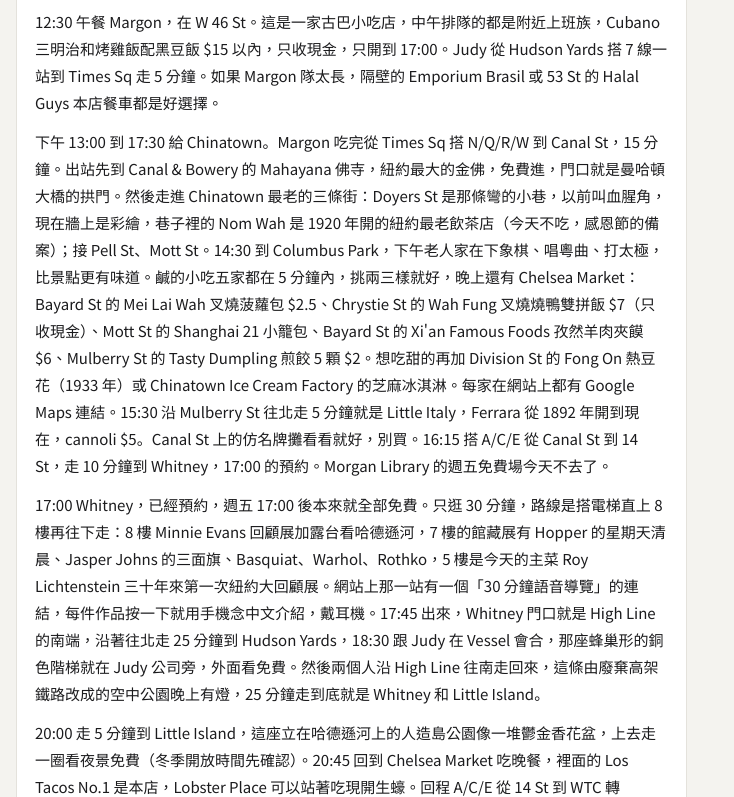
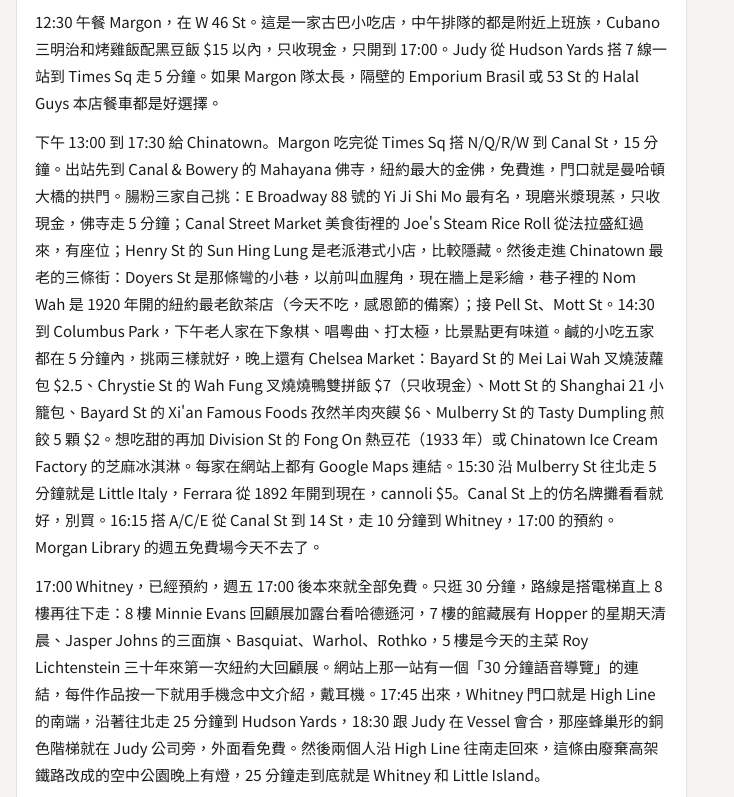
Before and after one commit to yc030772/2026NYC, a plain HTML site: page index.html in a window 1280 px wide. Shown: the part 8260-9057 px from the top of the page, without its empty margins (0-734 px from the left). Drawn offline with nearby package versions, Linux system fonts and the light colour scheme.

Commit message:
Chinatown: three cheung fun shops with map links on the 13:00 stop
Co-Authored-By: Claude Fable 5.1 <noreply@anthropic.com>

```diff
--- a/index.html
+++ b/index.html
@@ -136,7 +136,7 @@ const DAYS = [
   {t:'10:30', w:'me', n:'West Village 影集街區散步', d:'Commerce St 的 Cherry Lane Theatre（1924 年，紐約最老的外百老匯劇院）→ Christopher St 的 Lucille Lortel Theatre（Joey 演戲的那家）→ Christopher Park 的石牆紀念碑（Stonewall，免費）', tag:['free'], img:'cherry-lane-theatre', ll:[40.7318,-74.0063], tr:'走路，全部在 5 分鐘內'},
   {t:'11:00', w:'me', n:'Bleecker St：Magnolia Bakery 本店、Murray\'s Cheese', d:'401 Bleecker 的 Magnolia 本店，香蕉布丁 $7（《慾望城市》的那家）；Murray\'s 起司店免費試吃；再走到 Washington Square 拱門，路過 MacDougal St 的 Cafe Reggio', img:'magnolia-bakery', ll:[40.7356,-74.0049], tr:'走路 15 分鐘到 Washington Square'},
   {t:'12:30', w:'us', n:'午餐 Margon', d:'W 46 St 古巴小吃店；Judy 搭 7 線 1 站到 Times Sq 走 5 分鐘', eat:[{n:'Margon（W 46 St）',d:'Cubano 三明治、烤雞飯、黑豆，便宜快速，只開到 17:00',p:'$15'},{n:'Halal Guys 本店餐車（53 St & 6 Ave）',d:'最有名的 halal 餐車本店，雞肉飯淋白醬',p:'$12'},{n:'Emporium Brasil（W 46 St）',d:'Margon 隔壁，巴西烤肉自助秤重',p:'$25'}], ll:[40.7572,-73.9838], tr:'12:00 🚇 A/C/E W 4 St → 42 St 走 5 分鐘（趟數 1）'},
-  {t:'13:00', w:'me', n:'Times Sq → Canal St，Mahayana 佛寺', d:'Canal & Bowery，紐約最大的金佛，免費進；門口就是曼哈頓大橋拱門', tag:['free'], img:'chinatown-manhattan', ll:[40.7158,-73.9960], tr:'🚇 N/Q/R/W Times Sq → Canal St，15 分鐘（趟數 2）'},
+  {t:'13:00', w:'me', n:'Times Sq → Canal St，Mahayana 佛寺', d:'Canal & Bowery，紐約最大的金佛，免費進；門口就是曼哈頓大橋拱門。腸粉三家自己選，都在 5 分鐘內，有現金', tag:['free'], img:'chinatown-manhattan', eat:[{n:'Yi Ji Shi Mo 腸粉',m:'Yi Ji Shi Mo Noodle Corp, 88 E Broadway, New York',d:'Chinatown 最有名，現磨米漿現蒸，蝦腸 / 牛肉腸，只收現金，佛寺走 5 分鐘',p:'$6'},{n:'Joe\'s Steam Rice Roll',m:'Joe\'s Steam Rice Roll, Canal Street Market, 265 Canal St, New York',d:'法拉盛紅過來的，Canal Street Market 美食街裡，有座位可刷卡，叉燒 / 雞蛋 / 豬肝口味',p:'$7'},{n:'Sun Hing Lung 腸粉',m:'Sun Hing Lung, 58 Henry St, New York',d:'老派港式小店，腸粉 $4 起配豆漿，只收現金，比較隱藏',p:'$5'}], ll:[40.7158,-73.9960], tr:'🚇 N/Q/R/W Times Sq → Canal St，15 分鐘（趟數 2）'},
   {t:'13:45', w:'me', n:'Doyers St 彎巷 → Pell St → Mott St', d:'Chinatown 最老的三條街；Doyers 是那條彎的，以前叫血腥角，牆上有彩繪；巷裡的 Nom Wah（1920）是紐約最老的飲茶店，今天不吃，11/26 飲茶備案', tag:['free'], img:'doyers-street', ll:[40.7143,-73.9980], tr:'走路'},
   {t:'14:30', w:'me', n:'Columbus Park + 小吃', d:'老人家下象棋、唱粵曲；鹹的小吃五家都在 5 分鐘內，挑 2–3 樣，晚上還有 Chelsea Market。甜的：Fong On（Division St）豆花、Chinatown Ice Cream Factory（Bayard St）芝麻口味', tag:['free'], img:'columbus-park', eat:[{n:'Mei Lai Wah 叉燒菠蘿包',m:'Mei Lai Wah, 64 Bayard St, New York',d:'烤的叉燒包 + 菠蘿皮，剛出爐最好，排 5 分鐘',p:'$3'},{n:'Wah Fung No.1 叉燒燒鴨雙拼飯',m:'Wah Fung No.1 Fast Food, 79 Chrystie St, New York',d:'Chinatown 最便宜的招牌，一大盒只收現金，拿去 Columbus Park 吃',p:'$7'},{n:'Shanghai 21 小籠包',m:'Shanghai 21, 21 Mott St, New York',d:'一籠 8 顆；Joe\'s Shanghai（Pell St）更有名但要排',p:'$12'},{n:'Xi\'an Famous Foods 孜然羊肉夾饃',m:'Xi\'an Famous Foods, 45 Bayard St, New York',d:'夾饃 $6、涼皮 $9，辣；紐約很紅的連鎖，本店在這',p:'$8'},{n:'Tasty Dumpling 煎餃',m:'Tasty Dumpling, 54 Mulberry St, New York',d:'5 顆 $2，Columbus Park 隔壁，只收現金',p:'$2'}], ll:[40.7149,-73.9999], tr:'走路'},
   {t:'15:30', w:'me', n:'Mulberry St 走進 Little Italy，Ferrara 甜點', d:'Chinatown 和 Little Italy 只隔一條街；Ferrara（1892）的 cannoli $5；Canal St 的仿名牌攤看看就好', tag:['free'], img:'little-italy', ll:[40.7196,-73.9975], tr:'走路 5 分鐘'},
@@ -240,7 +240,7 @@ const READ = {
 <p>19:00 怪奇物語舞台劇 The First Shadow 在 Marquis Theatre，約 2 小時 45 分含中場。lottery 已經中了，兩張票在手機裡，18:30 前到 Marquis Theatre 門口（Marriott Marquis 三樓）掃碼進場。21:45 散場，走出劇院就是時代廣場，這時候螢幕最亮、人也最多，是整趟旅程拍時代廣場最好的時機，拍完搭 1/2/3 線到 Chambers 轉 PATH 回去。</p>`,
 '11/20': `<p>今天上午是《六人行》的早上。PATH 搭 Journal Square–33 St 線（不是 WTC 線）從 Exchange Place 到 Christopher St，12 分鐘，出站走 4 分鐘到 Bedford St 和 Grove St 路口，90 Bedford St 就是片頭那棟公寓的外景，樓下現在是 Little Owl 餐廳。Grove St 往西幾步的 Grove Court 是一排 1850 年代的紅磚小屋圍著的院子，Village 最好拍的角落。接著走 Commerce St 到 Cherry Lane Theatre，1924 年開到現在的外百老匯劇院，再繞回 Christopher St 看 Lucille Lortel Theatre，劇裡 Joey 演戲的就是這家，門口人行道有外百老匯的星星。Christopher Park 裡是石牆事件紀念碑。11:00 走到 Bleecker St，401 號的 Magnolia Bakery 本店香蕉布丁 $7，《慾望城市》讓它出名；隔幾個門的 Murray's Cheese 可以試吃。沿 Bleecker 走到 Washington Square 的拱門，路過 MacDougal St 的 Cafe Reggio。12:00 從 W 4 St 搭 A/C/E 到 42 St 走 5 分鐘去 Margon。</p>
 <p>12:30 午餐 Margon，在 W 46 St。這是一家古巴小吃店，中午排隊的都是附近上班族，Cubano 三明治和烤雞飯配黑豆飯 $15 以內，只收現金，只開到 17:00。Judy 從 Hudson Yards 搭 7 線一站到 Times Sq 走 5 分鐘。如果 Margon 隊太長，隔壁的 Emporium Brasil 或 53 St 的 Halal Guys 本店餐車都是好選擇。</p>
-<p>下午 13:00 到 17:30 給 Chinatown。Margon 吃完從 Times Sq 搭 N/Q/R/W 到 Canal St，15 分鐘。出站先到 Canal & Bowery 的 Mahayana 佛寺，紐約最大的金佛，免費進，門口就是曼哈頓大橋的拱門。然後走進 Chinatown 最老的三條街：Doyers St 是那條彎的小巷，以前叫血腥角，現在牆上是彩繪，巷子裡的 Nom Wah 是 1920 年開的紐約最老飲茶店（今天不吃，感恩節的備案）；接 Pell St、Mott St。14:30 到 Columbus Park，下午老人家在下象棋、唱粵曲、打太極，比景點更有味道。鹹的小吃五家都在 5 分鐘內，挑兩三樣就好，晚上還有 Chelsea Market：Bayard St 的 Mei Lai Wah 叉燒菠蘿包 $2.5、Chrystie St 的 Wah Fung 叉燒燒鴨雙拼飯 $7（只收現金）、Mott St 的 Shanghai 21 小籠包、Bayard St 的 Xi'an Famous Foods 孜然羊肉夾饃 $6、Mulberry St 的 Tasty Dumpling 煎餃 5 顆 $2。想吃甜的再加 Division St 的 Fong On 熱豆花（1933 年）或 Chinatown Ice Cream Factory 的芝麻冰淇淋。每家在網站上都有 Google Maps 連結。15:30 沿 Mulberry St 往北走 5 分鐘就是 Little Italy，Ferrara 從 1892 年開到現在，cannoli $5。Canal St 上的仿名牌攤看看就好，別買。16:15 搭 A/C/E 從 Canal St 到 14 St，走 10 分鐘到 Whitney，17:00 的預約。Morgan Library 的週五免費場今天不去了。</p>
+<p>下午 13:00 到 17:30 給 Chinatown。Margon 吃完從 Times Sq 搭 N/Q/R/W 到 Canal St，15 分鐘。出站先到 Canal & Bowery 的 Mahayana 佛寺，紐約最大的金佛，免費進，門口就是曼哈頓大橋的拱門。腸粉三家自己挑：E Broadway 88 號的 Yi Ji Shi Mo 最有名，現磨米漿現蒸，只收現金，佛寺走 5 分鐘；Canal Street Market 美食街裡的 Joe's Steam Rice Roll 從法拉盛紅過來，有座位；Henry St 的 Sun Hing Lung 是老派港式小店，比較隱藏。然後走進 Chinatown 最老的三條街：Doyers St 是那條彎的小巷，以前叫血腥角，現在牆上是彩繪，巷子裡的 Nom Wah 是 1920 年開的紐約最老飲茶店（今天不吃，感恩節的備案）；接 Pell St、Mott St。14:30 到 Columbus Park，下午老人家在下象棋、唱粵曲、打太極，比景點更有味道。鹹的小吃五家都在 5 分鐘內，挑兩三樣就好，晚上還有 Chelsea Market：Bayard St 的 Mei Lai Wah 叉燒菠蘿包 $2.5、Chrystie St 的 Wah Fung 叉燒燒鴨雙拼飯 $7（只收現金）、Mott St 的 Shanghai 21 小籠包、Bayard St 的 Xi'an Famous Foods 孜然羊肉夾饃 $6、Mulberry St 的 Tasty Dumpling 煎餃 5 顆 $2。想吃甜的再加 Division St 的 Fong On 熱豆花（1933 年）或 Chinatown Ice Cream Factory 的芝麻冰淇淋。每家在網站上都有 Google Maps 連結。15:30 沿 Mulberry St 往北走 5 分鐘就是 Little Italy，Ferrara 從 1892 年開到現在，cannoli $5。Canal St 上的仿名牌攤看看就好，別買。16:15 搭 A/C/E 從 Canal St 到 14 St，走 10 分鐘到 Whitney，17:00 的預約。Morgan Library 的週五免費場今天不去了。</p>
 <p>17:00 Whitney，已經預約，週五 17:00 後本來就全部免費。只逛 30 分鐘，路線是搭電梯直上 8 樓再往下走：8 樓 Minnie Evans 回顧展加露台看哈德遜河，7 樓的館藏展有 Hopper 的星期天清晨、Jasper Johns 的三面旗、Basquiat、Warhol、Rothko，5 樓是今天的主菜 Roy Lichtenstein 三十年來第一次紐約大回顧展。網站上那一站有一個「30 分鐘語音導覽」的連結，每件作品按一下就用手機念中文介紹，戴耳機。17:45 出來，Whitney 門口就是 High Line 的南端，沿著往北走 25 分鐘到 Hudson Yards，18:30 跟 Judy 在 Vessel 會合，那座蜂巢形的銅色階梯就在 Judy 公司旁，外面看免費。然後兩個人沿 High Line 往南走回來，這條由廢棄高架鐵路改成的空中公園晚上有燈，25 分鐘走到底就是 Whitney 和 Little Island。</p>
 <p>20:00 走 5 分鐘到 Little Island，這座立在哈德遜河上的人造島公園像一堆鬱金香花盆，上去走一圈看夜景免費（冬季開放時間先確認）。20:45 回到 Chelsea Market 吃晚餐，裡面的 Los Tacos No.1 是本店，Lobster Place 可以站著吃現開生蠔。回程 A/C/E 從 14 St 到 WTC 轉 PATH。到今天為止這週已經搭了 9 趟付費地鐵，週末再搭 3 趟就封頂，之後整週免費。</p>`,
 '11/21': `<p>第一個週六，整天一起，地鐵已經封頂全部免費，今天整天在上城。華爾街 11/18 走過、11/28 還會再去，所以直接往北。</p>
```
